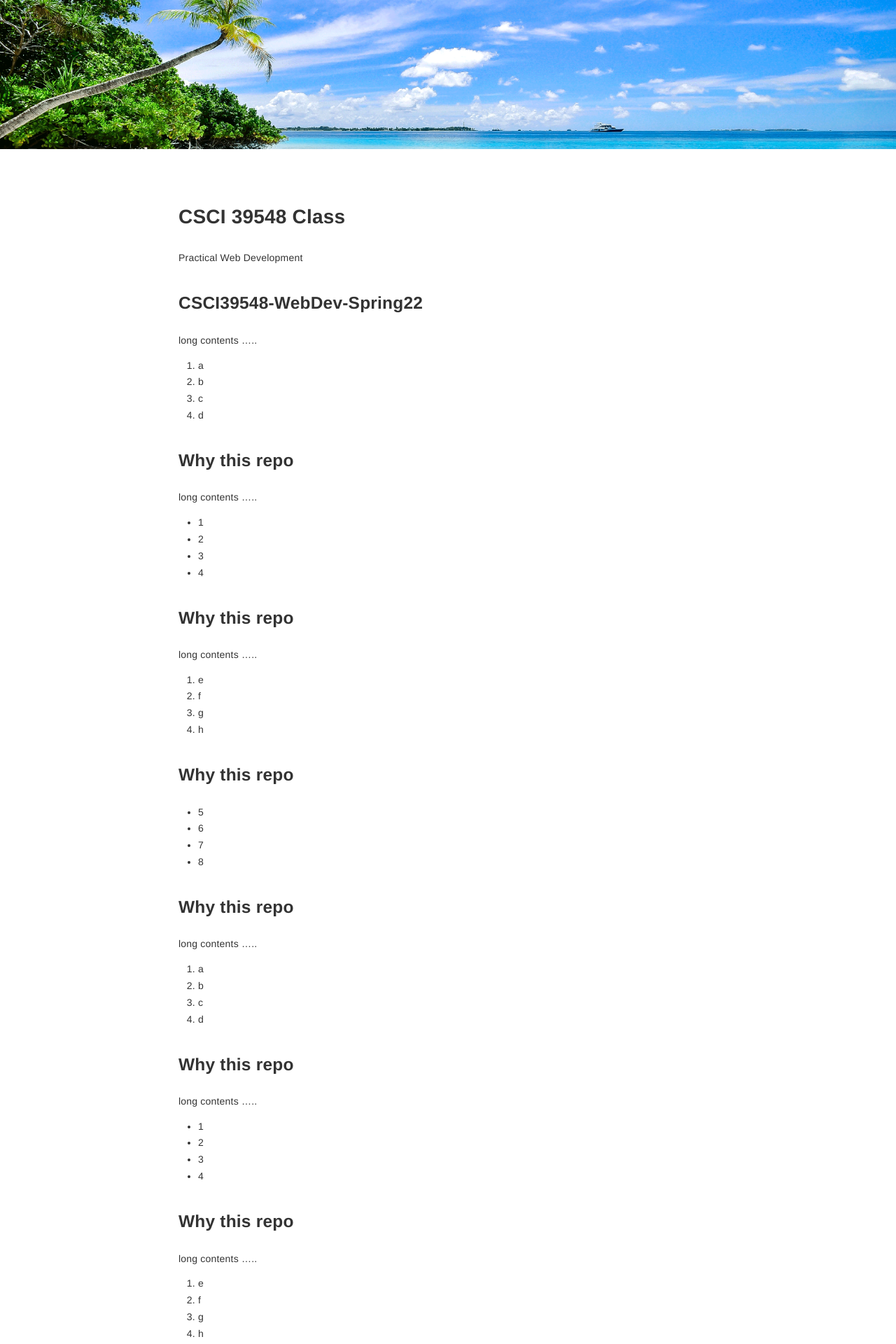
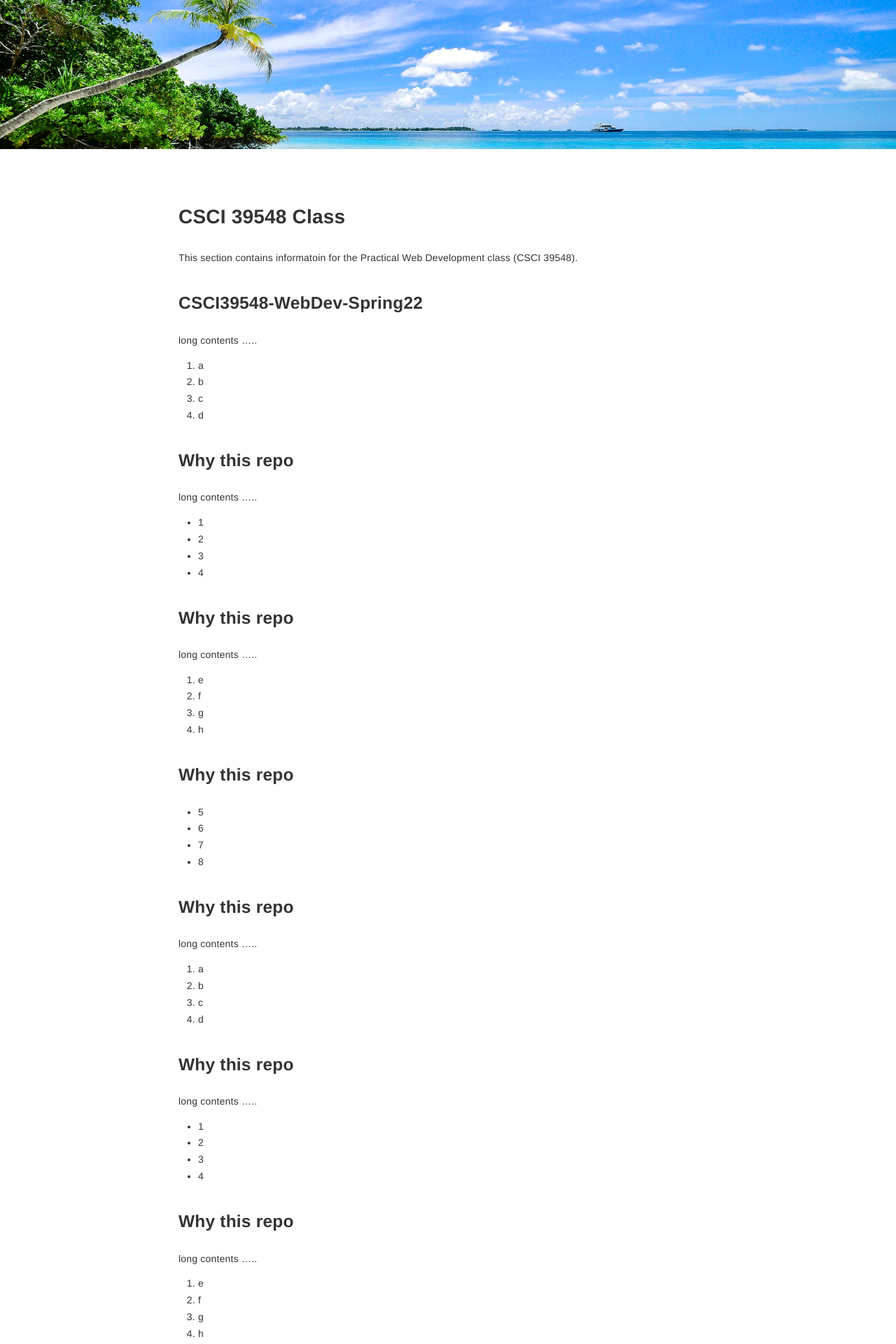
Before and after one commit to johnnylaicode/johnnylaicode.github.io, a Jekyll site: the page built from _posts/2021-08-10-toc.md, in a window 1280 px wide. Shown: the top 1920 px of the page at 70% size. Built offline with Jekyll 4.4.1, drawn with Linux system fonts in a browser that asks for light colours.

```diff
--- a/_config.yml
+++ b/_config.yml
@@ -12,7 +12,7 @@ gitbook_version:  3.2.3
 
 # *** Update URL
 #url:              'https://johnnylaicode.github.io'
-url: ''
+url:              ''
 
 # *** Use this baseurl for local testing.
 #baseurl:          '/jekyll-gitbook'
--- a/_posts/2021-08-10-toc.md
+++ b/_posts/2021-08-10-toc.md
@@ -6,7 +6,7 @@ category: Jekyll
 layout: post
 ---
 
-Practical Web Development
+This section contains informatoin for the Practical Web Development class (CSCI 39548).
 
 CSCI39548-WebDev-Spring22
 -------------
```
